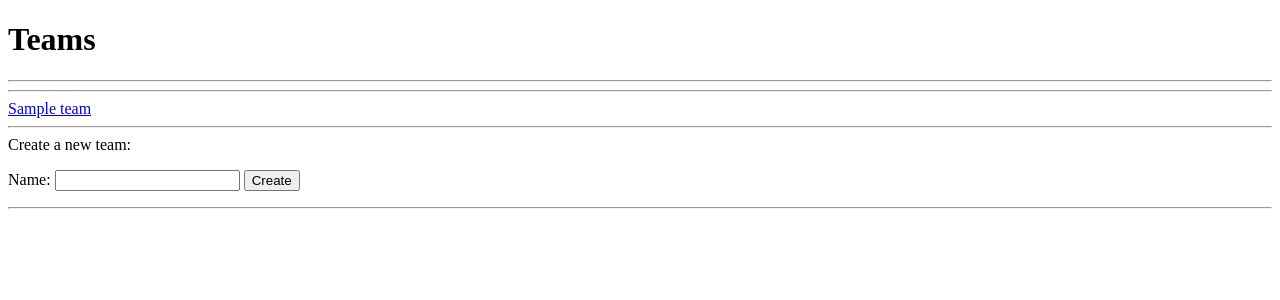
After one commit to jhtobav/teams, a Django app: page /teams/app/ in a window 1280 px wide. The commit adds this page. Shown: the top 300 px of the page. Run offline with Django 3.2, Linux system fonts and the light colour scheme; tables that the repository leaves empty hold one stand-in row (values such as "Sample post"); parts of the project's set-up code (start-up, migrations or seed data) failed here and were passed over.

Commit message:
Creating teams, namespacing apps

```diff
--- a/dashboard/urls.py
+++ b/dashboard/urls.py
@@ -2,8 +2,10 @@ from django.urls import path
 
 from . import views
 
+
+app_name = 'dashboard'
 urlpatterns = [
-    path('', views.dashboard, name='dashboard'),
+    path('<str:team_name>', views.dashboard, name='dashboard'),
     path('board/<str:board_name>', views.board, name='board'),
     path('board/<str:board_name>/delete_board', views.delete_board, name ='delete_board'),
     path('board/<str:board_name>/create_column', views.create_column, name='create_column'),
--- a/dashboard/views.py
+++ b/dashboard/views.py
@@ -5,7 +5,7 @@ from django.utils import timezone
 from .models import Board, Column, Task
 
 
-def dashboard(request):
+def dashboard(request, team_name):
     if request.method == 'GET':
         boards = Board.objects.all()
         context = {'boards': boards}
--- a/teams/urls.py
+++ b/teams/urls.py
@@ -16,8 +16,10 @@ Including another URLconf
 from django.contrib import admin
 from django.urls import include, path
 
+
 urlpatterns = [
     path('teams/', include('welcome.urls')),
+    path('teams/app/', include('teamsapp.urls')),
     path('teams/dashboard/', include('dashboard.urls')),
     path('admin/', admin.site.urls),
 ]
--- /dev/null
+++ b/teamsapp/templates/teamsapp/teams.html
@@ -0,0 +1,31 @@
+<!DOCTYPE html>
+<html lang="en">
+<head>
+    <meta charset="UTF-8">
+    <title>Teams</title>
+</head>
+<body>
+    <h1>Teams</h1>
+    <hr>
+    {% if message %}
+        {{message}}
+    {% endif %}
+    <hr>
+    <form action="" method="post">
+        {% for team in teams %}
+            {% csrf_token %}
+            <a href="{% url 'dashboard:dashboard' team.name %}">{{ team.name }}</a>
+            <br>
+        {% endfor %}
+    </form>
+    <hr>
+    <form action="" method="post">
+    	{% csrf_token %}
+	Create a new team:
+	<p>
+    	Name: <input type="text" name="team_name">
+    	<button type="submit" formaction="{% url 'teamsapp:create_team' %}"> Create </button>
+    </form>
+    <hr>
+</body>
+</html>
--- /dev/null
+++ b/teamsapp/urls.py
@@ -0,0 +1,11 @@
+
+from django.urls import path
+
+from . import views
+
+
+app_name = 'teamsapp'
+urlpatterns = [
+    path('', views.teams, name='teams'),
+    path('create_team', views.create_team, name='create_team')
+]
--- a/teamsapp/views.py
+++ b/teamsapp/views.py
@@ -1,3 +1,28 @@
-from django.shortcuts import render
+from django.shortcuts import redirect, render, Http404
+from django.utils import timezone
 
-# Create your views here.
+from .models import Team, Member
+
+
+def teams(request):
+    if request.method == 'GET':
+        teams = Team.objects.all()
+        context = {'teams': teams}
+        return render(request, 'teamsapp/teams.html', context)
+    else:
+        return Http404('Not allowd')
+
+def create_team(request):
+    if request.method == 'POST':
+        team_name = request.POST.get('team_name', None)
+
+        team = Team(name=team_name)
+        team.save()
+
+        teams = Team.objects.all()
+
+        context = {'teams': teams}
+
+        return render(request, 'teamsapp/teams.html', context)
+    else:
+        return Http404('Not allowed')
--- a/welcome/templates/welcome/index.html
+++ b/welcome/templates/welcome/index.html
@@ -6,7 +6,7 @@
 </head>
 <body>
     <div>
-	    <a href="{% url "go_to_boards" %}">Go to my boards</a>
+    <a href="{% url 'teamsapp:teams' %}">Go to my teams</a>
     </div>
 </body>
 </html>
--- a/welcome/urls.py
+++ b/welcome/urls.py
@@ -4,5 +4,5 @@ from . import views
 
 urlpatterns = [
     path('', views.index, name='index'),
-    path('go_to', views.go_to_boards, name='go_to_boards'),
+    path('go_to', views.go_to_teams, name='go_to_teams'),
 ]
--- a/welcome/views.py
+++ b/welcome/views.py
@@ -6,5 +6,5 @@ def index(request):
     context = {}
     return render(request, 'welcome/index.html', context)
 
-def go_to_boards(request):
-    return redirect("dashboard")
+def go_to_teams(request):
+    return redirect("teams")
```
Also changed, not shown: 1 other file.
